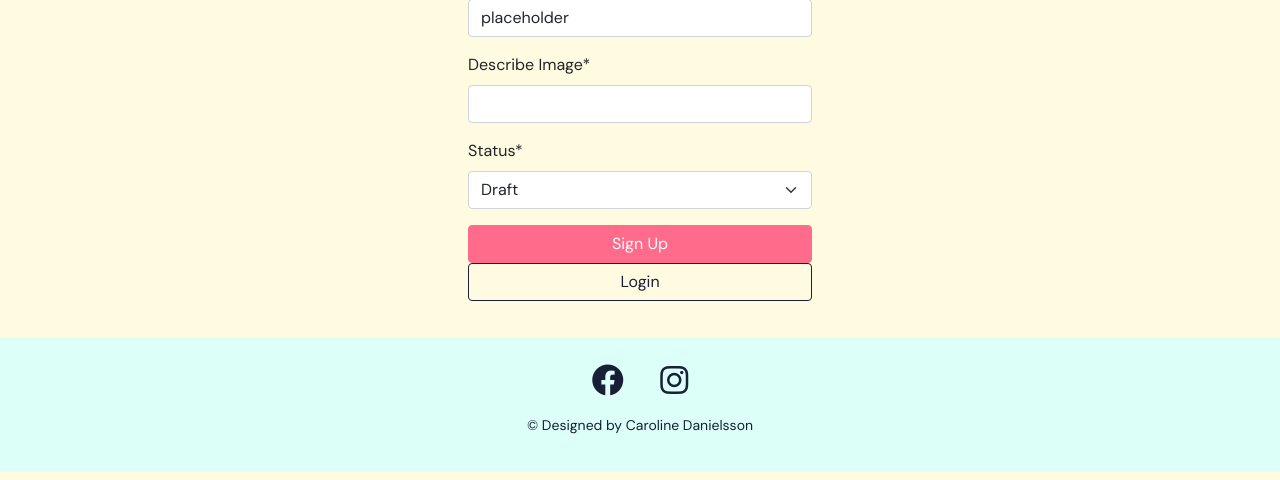
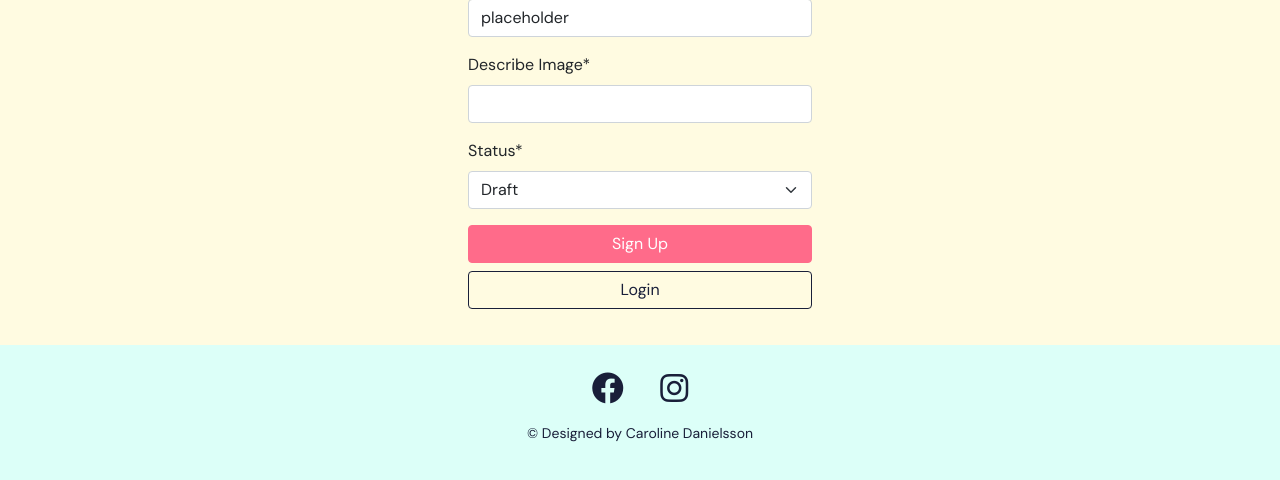
Before and after one commit to cardan22/pastryhub, a Django app: template templates/account/signup.html in a window 1280 px wide. Shown: the part 1061-1541 px from the top of the page. Run offline with Django 3.2, Linux system fonts and the light colour scheme; the template is opened without the code that fills it: values that come from a table or form of the project are taken from there, others are empty.

Commit message:
Add margin to btn

```diff
--- a/templates/account/signup.html
+++ b/templates/account/signup.html
@@ -16,7 +16,7 @@
     {% if redirect_field_value %}
     <input type="hidden" name="{{ redirect_field_name }}" value="{{ redirect_field_value }}" />
     {% endif %}
-    <button type="submit" class="btn btn-primary" style="width: 100%">Sign Up</button>
+    <button type="submit" class="btn btn-primary mb-2" style="width: 100%">Sign Up</button>
     <!-- Sign Up Button -->
     {% trans "Login" as login_text %}
     <a class="btn btn-secondary mb-2" href="{% url 'account_login' %}" style="width: 100%">{{ login_text }}</a>
```
